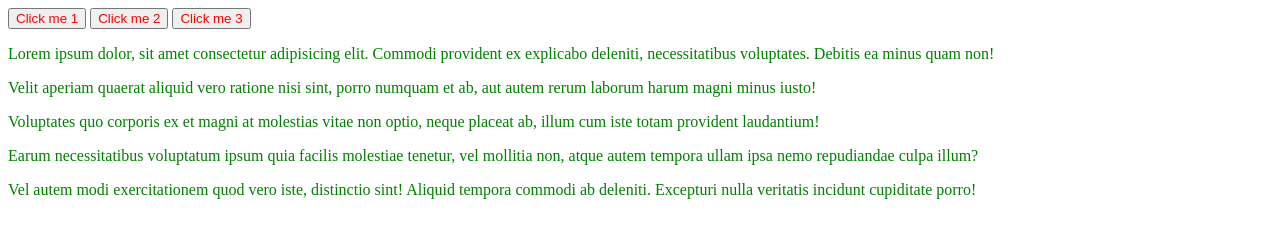
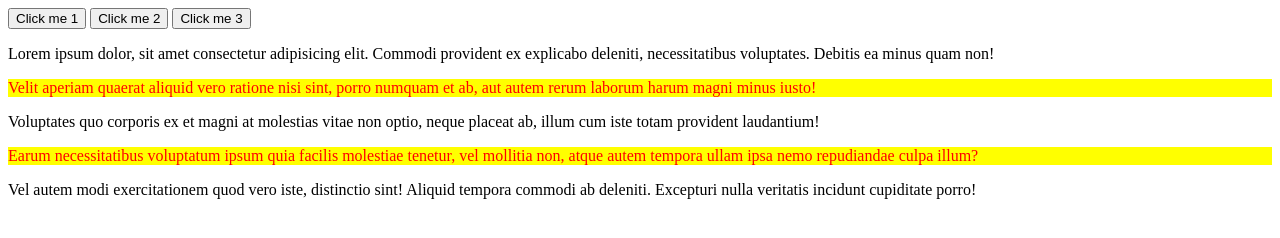
Before and after one commit to MaryyBo/Dom, a plain HTML site: page index.html in a window 1280 px wide. Drawn offline with Linux system fonts and the light colour scheme.

Commit message:
querySelector та querySelectorAll

```diff
--- a/app.js
+++ b/app.js
@@ -1,38 +1,35 @@
-const collection = document.getElementsByClassName('paragraph');
 
-// for (let i= 0; i< collection.length; i++) {
-//     collection[i].style.color = 'green';
-// }
 
-// АБО через  for...of - перебирає об'єкт по ключам
+//document.querySelector - повертає 1 єдиний перший знайдений елемент(в якості селектору може бути БУДЬ_ЯКИЙ селектор)
 
-for( let p of collection) { //  p це - paragraph, нова змінна коротка р
-    p.style.color = 'green'
+const btn1 = document.querySelector('button'); // по тегу
+
+// console.log(btn1);
+
+const btn2 = document.querySelector('.super-btn') // через крапку,бо це .клас
+
+// console.log(btn2);
+
+const btn3 = document.querySelector('#btnbtn'); //по #ID
+
+// console.log(btn3);
+
+
+// document.querySelectorAll
+
+const btnCollection = document.querySelectorAll('button'); // повертає Nodelist
+
+// console.log(btnCollection);
+
+// Динамічні Nodelist - якщо ми з поверненого нам масиву  щось удалимо, то і в верстці теж удалиться
+// Статичні Nodelist - можно з поверненим масивом робити що завгодно
+
+
+const paragraphCollection = document.querySelectorAll('.paragraph:nth-child(even)');
+
+for (let p of paragraphCollection) {
+    p.style.color = 'red';
+    p.style.backgroundColor = 'yellow';
 }
 
-
-const btns = document.getElementsByTagName('button');
-
-// const arr = [...btns]; // розпиляємо...
-// // console.log(arr); // можна створити повноцінний масив методом Array.from або через spread оператор...
-
-// arr.forEach((button) => {
-//     button.style.color = 'red';
-// })
-// Але не обов'язково перетворювати на реальний масив
-
-for( let button of btns) {
-    button.style.color = 'red'
-} // зробили кнопки червоними через цикл
-
-
-function hello (event) {
-    console.log('Hello user');
-    event.target.removeEventListener('click', hello);//removeEventListener - для того, щоб відписати від події click! На кнопку можна натиснути тільки 1 раз!
-}
-
-// коли кнопок НЕ 1, а 3 треба пройтись ЦИКЛОМ! щоб якось їх змінити
-
-for (let btn of btns) { // Запускається цикл на коллекції btns - колекція кнопок їх 3
-    btn.addEventListener('click', hello); // let btn - це просто нова змінна, можна назвати як завгодно
-}
+console.log(paragraphCollection);
--- a/index.html
+++ b/index.html
@@ -30,8 +30,8 @@
  -->
 
  <button>Click me 1</button>
- <button>Click me 2</button>
- <button>Click me 3</button>
+ <button class = "super-btn">Click me 2</button>
+ <button id = "btnbtn">Click me 3</button>
 
  <article>
     <p class="paragraph">Lorem ipsum dolor, sit amet consectetur adipisicing elit. Commodi provident ex explicabo deleniti, necessitatibus voluptates. Debitis ea minus quam non!</p>
```
